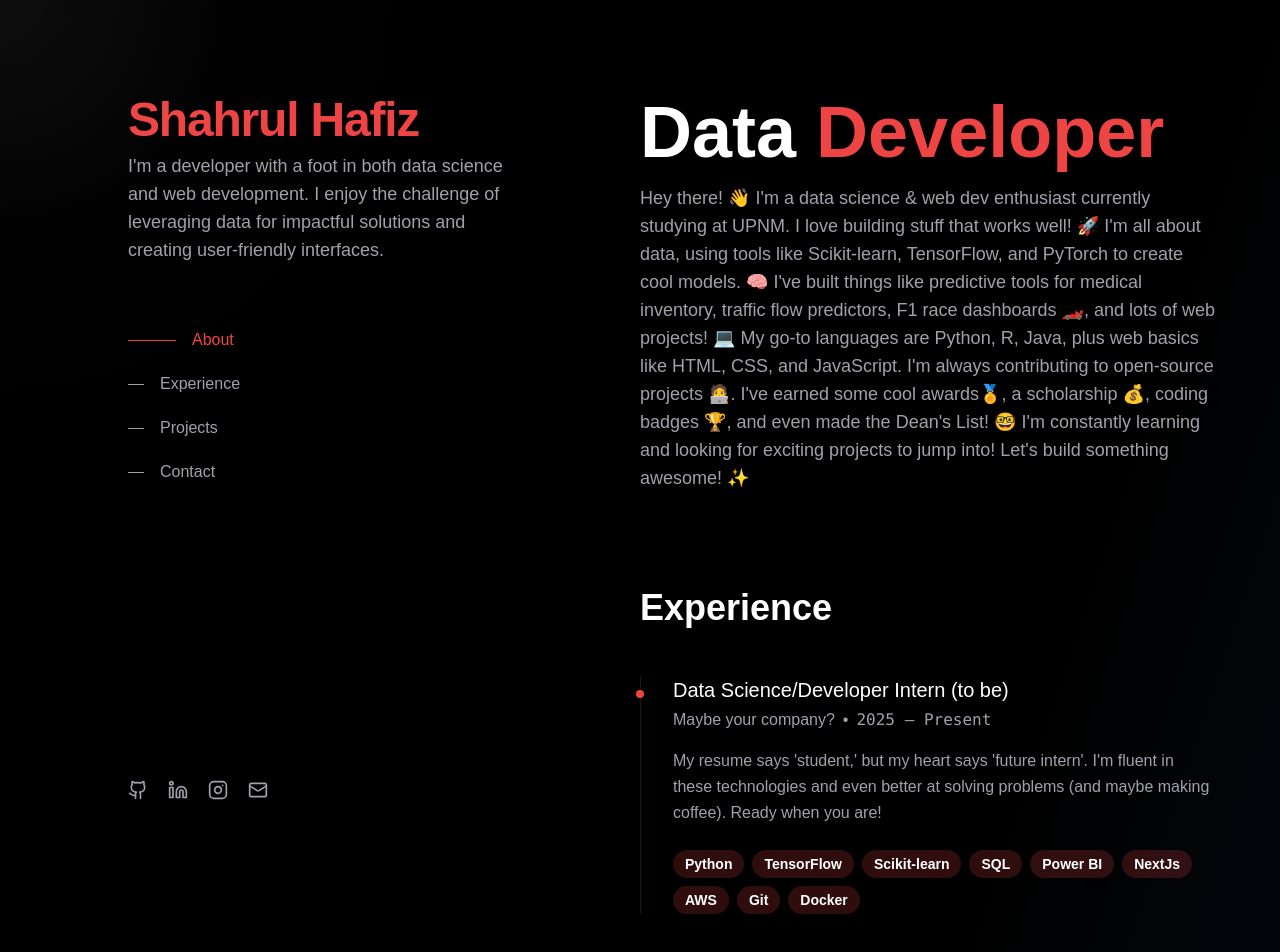
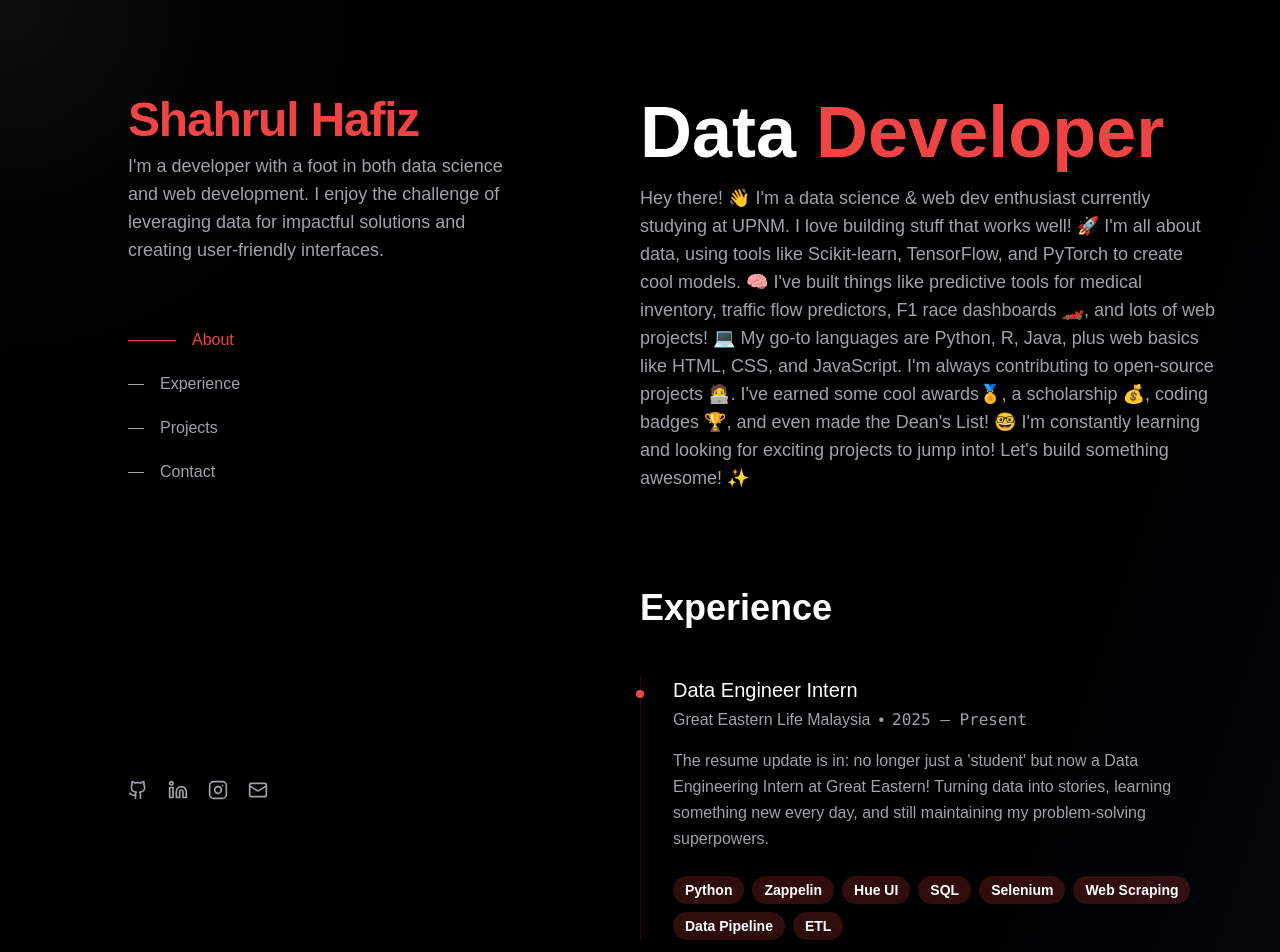
Before and after one commit to apih99/Portfolio_Hafiz, a Next.js app: page / in a window 1280 px wide. Shown: the top 952 px of the page. Built offline with nearby package versions, Linux system fonts and the light colour scheme.

Commit message:
Update info on main page

```diff
--- a/app/page.tsx
+++ b/app/page.tsx
@@ -140,11 +140,11 @@ export default function Portfolio() {
           <div className="space-y-12">
             {[
               {
-                title: "Data Science/Developer Intern (to be)",
-                company: "Maybe your company?",
+                title: "Data Engineer Intern",
+                company: "Great Eastern Life Malaysia",
                 period: "2025 — Present",
-                description: "My resume says 'student,' but my heart says 'future intern'. I'm fluent in these technologies and even better at solving problems (and maybe making coffee). Ready when you are!",
-                technologies: ["Python", "TensorFlow", "Scikit-learn", "SQL", "Power BI","NextJs","AWS","Git","Docker"]
+                description: "The resume update is in: no longer just a 'student' but now a Data Engineering Intern at Great Eastern! Turning data into stories, learning something new every day, and still maintaining my problem-solving superpowers.",
+                technologies: ["Python", "Zappelin", "Hue UI", "SQL", "Selenium","Web Scraping","Data Pipeline", "ETL"]
               },
               {
                 title: "Web Development Lead",
```
